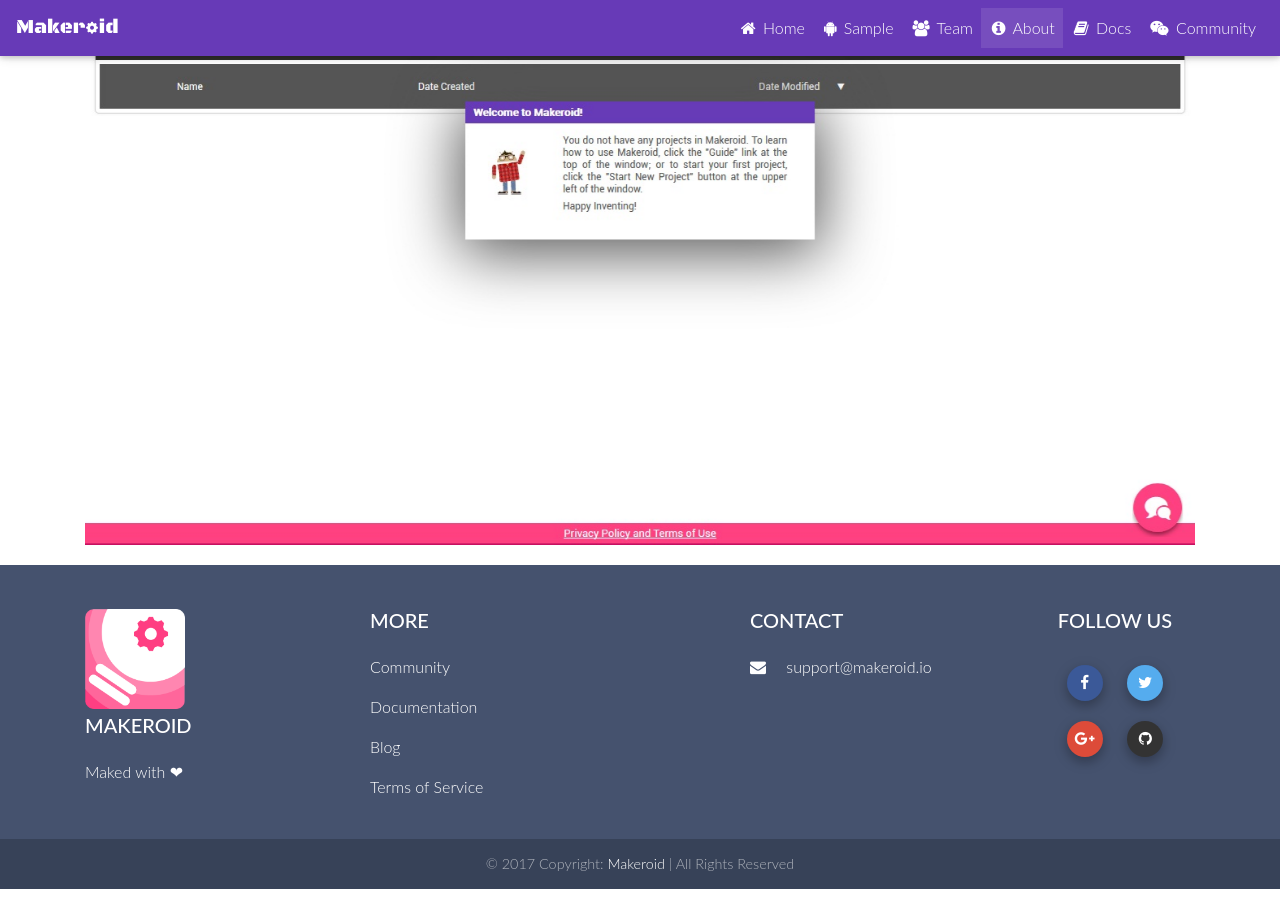
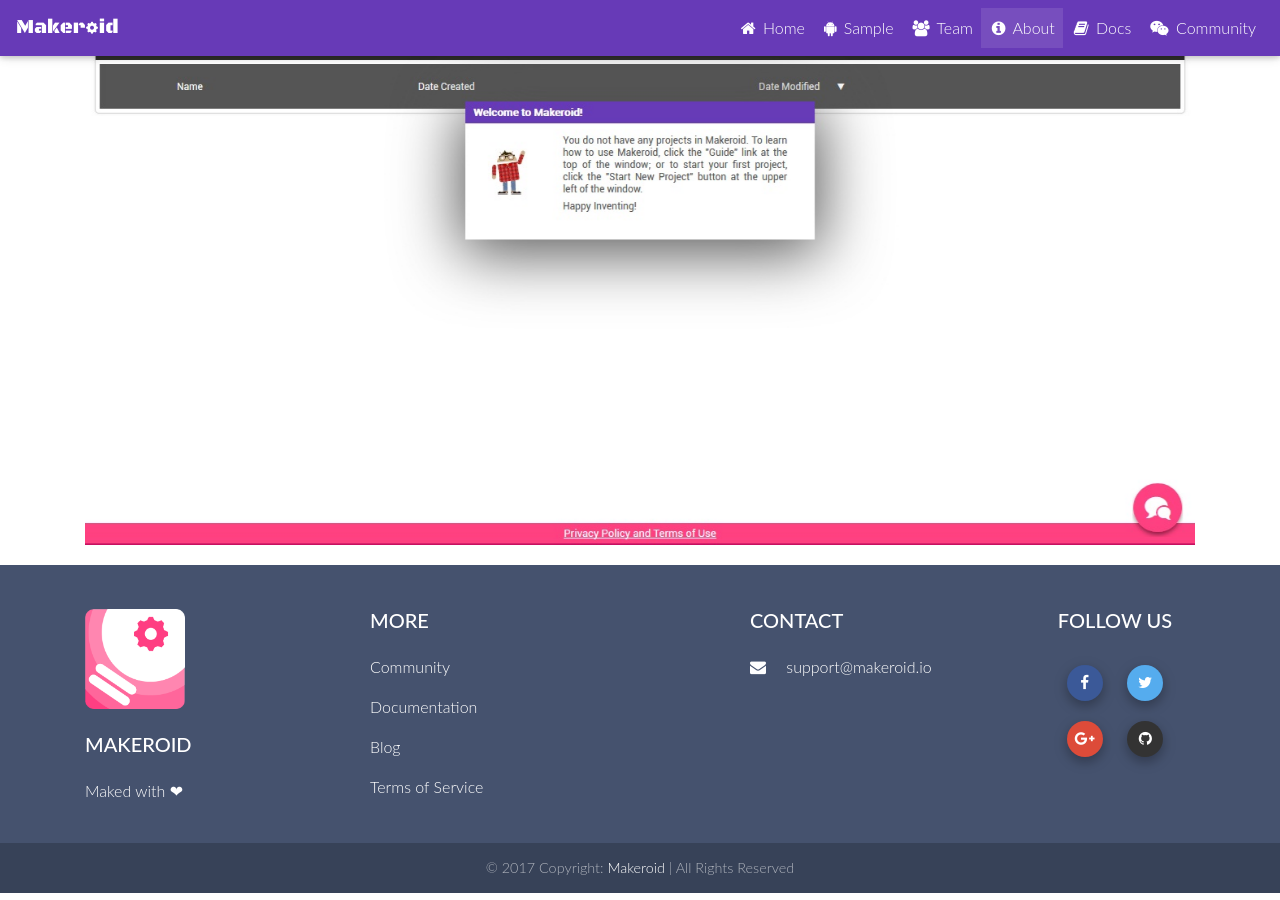
Before and after one commit to Kodular/kodular.github.io, a Jekyll site: the page built from about.html, in a window 1280 px wide and 900 px high, scrolled down 577 px. Built offline with Jekyll 4.4.1, drawn with Linux system fonts in a browser that asks for light colours; nearby versions of some CDN libraries.

Commit message:
Update footer.html

```diff
--- a/_includes/footer.html
+++ b/_includes/footer.html
@@ -7,7 +7,7 @@
       <div class="col-md-3 col-lg-3">
         <img class="img-fluid" width="100em" src="assets/logo.png">
         <br>
-        <h5 class="title mb-4 font-bold" style="margin-top: 5px;">Makeroid</h5>
+        <h5 class="title my-4 font-bold">Makeroid</h5>
         <p>Maked with ❤</p>
       </div>
       <!--/.First column-->
```
